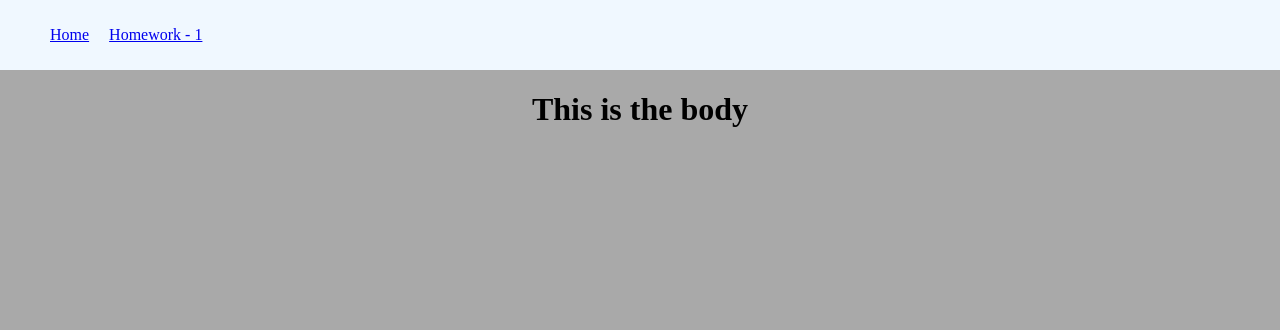
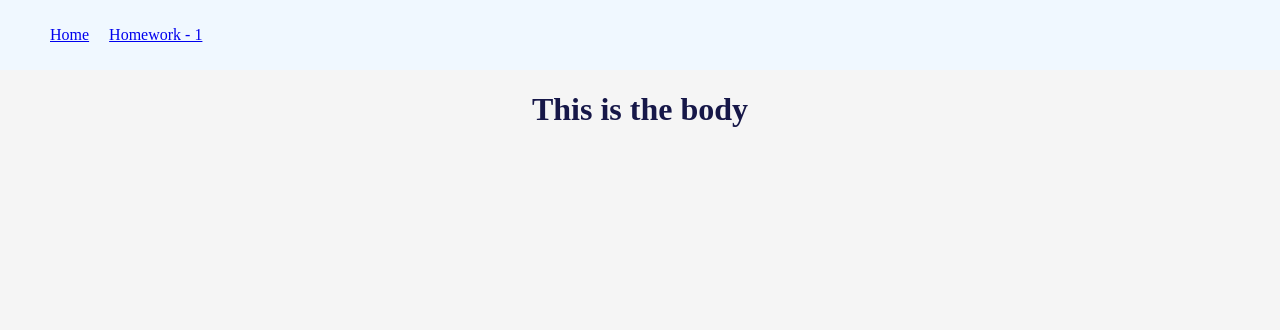
Before and after one commit to trilibi/fouroh8-F2024, a PHP site: page / in a window 1280 px wide. Shown: the top 330 px of the page. Run offline with PHP 8.4, Linux system fonts and the light colour scheme.

Commit message:
Added some nicer colors

```diff
--- a/Styles/styles.css
+++ b/Styles/styles.css
@@ -1,7 +1,12 @@
 :root{
-    background-color: darkgrey;
-    color: black;
+    --green: #478559;
+    --purple: #161748;
+    --pink: #f95d9b;
+    --bluelow: #39a0ca;
+
+    color: var(--purple);
     text-decoration: none;
+    background-color: whitesmoke;
 }
 
 body {
```
